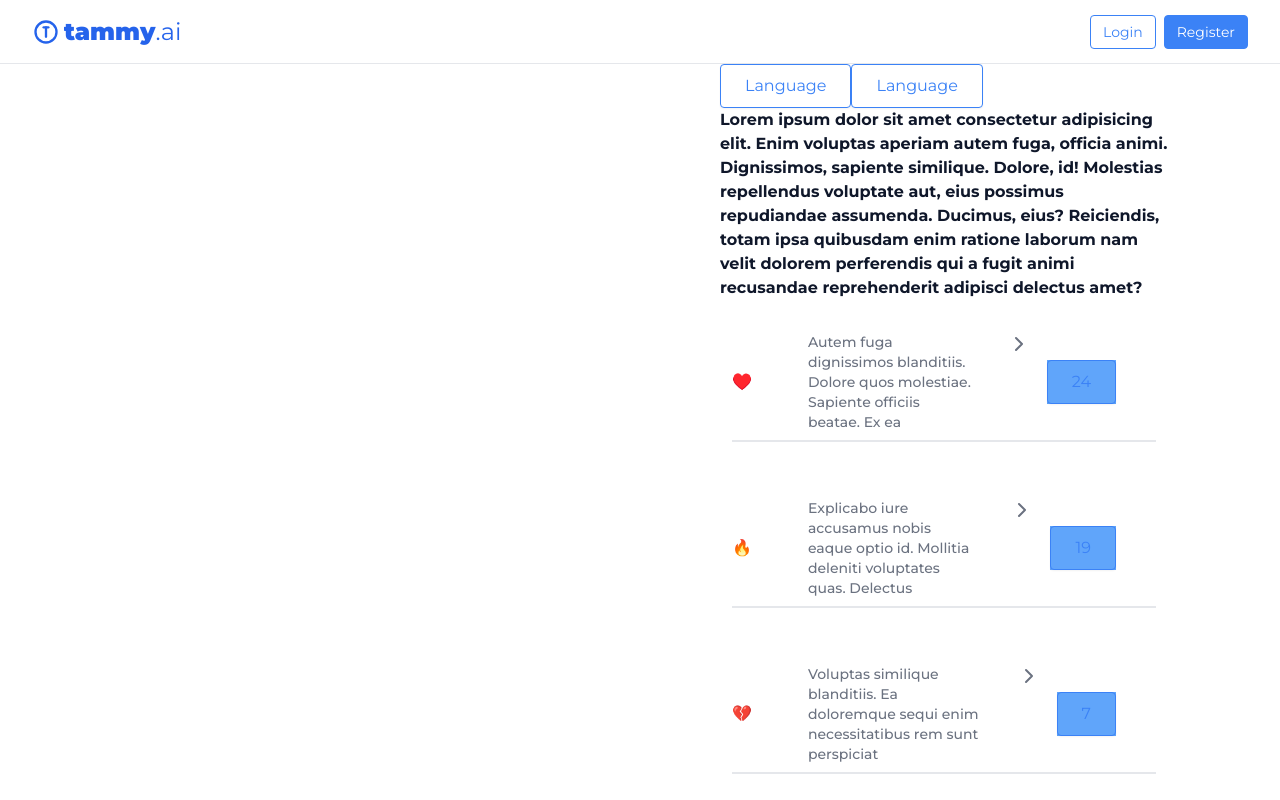
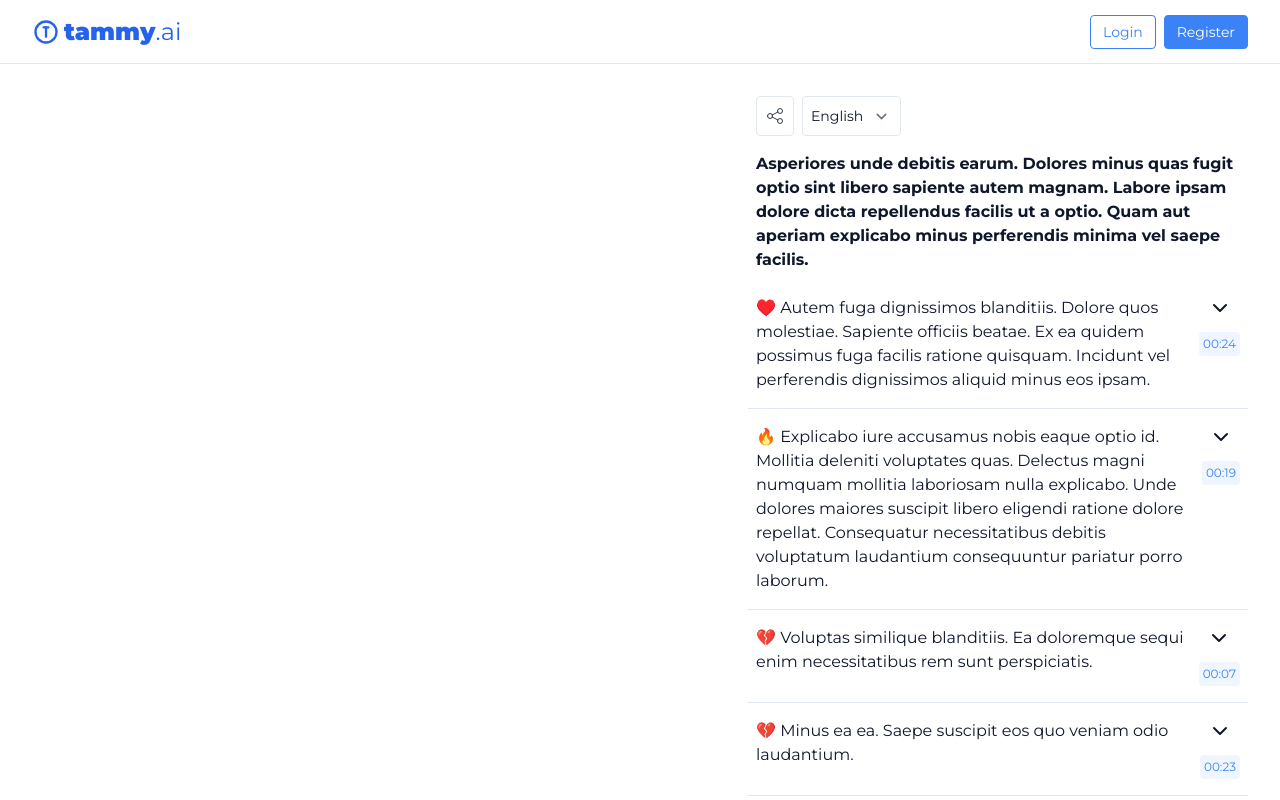
Before and after one commit to zaidakhterr/app-tammy-ai, a Next.js app: page /summary/1 in a window 1280 px wide. Shown: the top 800 px of the page. Built offline with nearby package versions, Linux system fonts and the light colour scheme.

Commit message:
summary page

```diff
--- a/pages/summary/[id].js
+++ b/pages/summary/[id].js
@@ -1,69 +1,56 @@
 import Container from "@/components/Container";
-import Image from "next/image";
+
 import { Disclosure } from "@headlessui/react";
 
-import { IconChevronDown, IconChevronRight } from "@tabler/icons-react";
+import { IconChevronDown, IconShare } from "@tabler/icons-react";
 import { useRouter } from "next/router";
 import { useQuery } from "@tanstack/react-query";
 import { fetchSummaryDetailData } from "@/api";
-import { OutlineButton } from "@/components/Button";
 import { useRef } from "react";
 import YouTube from "react-youtube";
-function Summary(props) {
+import { secondsToTime } from "@/utils/index";
+import classNames from "classnames";
+function Summary({ point, seekTo }) {
   return (
     <>
-      <div className="max-w-screen mx-auto w-full  rounded-2xl  bg-white p-3 ">
-        <div className="flex items-center border-b-2 ">
-          {props.emoji ? (
-            props.emoji
-          ) : (
-            <Image src={props.DefaultEmoji} alt="image not found" />
-          )}
+      <div className="w-full border-b border-slate-200 dark:border-slate-700 ">
         <Disclosure>
           {({ open }) => (
             <>
-                <div className="mx-10 flex  flex-col   ">
-                  <div className="flex items-center ">
-                    <Disclosure.Button className=" flex w-full justify-between  space-x-8 rounded-lg px-4 py-2 text-left text-sm font-medium  text-gray-500 focus:outline-none ">
-                      <span className="overflow-hidden text-ellipsis">
-                        {props.Description
-                          ? props.Description
-                          : "Lorem Ipsum Demo Text"}{" "}
-                      </span>
-                      <span>
-                        {" "}
-                        {open ? <IconChevronDown /> : <IconChevronRight />}
+              <Disclosure.Button className="md transtion-colors flex w-full justify-between gap-2 px-2 py-4 text-left hover:bg-slate-50 dark:hover:bg-slate-800">
+                <p className="w-full">
+                  {point.emoji} {point.description}
+                </p>
+                <span className="flex flex-col items-center gap-3">
+                  <IconChevronDown
+                    className={classNames(
+                      "h-6 w-6 min-w-[1.5rem] transition-transform",
+                      open && "rotate-180"
+                    )}
+                  />
+                  <button
+                    className="flex items-center justify-center rounded bg-blue-50 p-1  text-center text-xs text-blue-500 transition-colors hover:bg-blue-100 dark:bg-blue-500/10 dark:text-blue-600 dark:hover:bg-blue-500/20"
+                    onClick={e => {
+                      e.stopPropagation();
+                      seekTo(point.timestamp);
+                    }}
+                  >
+                    {secondsToTime(point.timestamp)}
+                  </button>
                 </span>
               </Disclosure.Button>
 
-                    <span className="bg-blue-400 text-blue-100">
-                      <OutlineButton
-                        onClick={() => {
-                          props.setStart(props.timestamp);
-                        }}
-                      >
-                        {props.timestamp ? props.timestamp : "00:00"}{" "}
-                      </OutlineButton>{" "}
-                    </span>
-                  </div>
-
-                  <Disclosure.Panel className="px-4  pb-2 text-sm text-gray-500 ">
-                    <ul>
+              <Disclosure.Panel className="w-full px-2 pt-4 pb-8 text-sm text-slate-600 dark:text-slate-400">
+                <ul className="ml-4 list-disc space-y-2">
                   {/* iteration of points array */}
-                      {props?.DataArray.map(val => {
-                        return (
-                          <>
-                            <li> {val} </li>
-                          </>
-                        );
+                  {point?.subPoints.map(val => {
+                    return <li key={val}>{val}</li>;
                   })}
                 </ul>
               </Disclosure.Panel>
-                </div>
             </>
           )}
         </Disclosure>
-        </div>
       </div>
     </>
   );
@@ -92,11 +79,7 @@ export default function SummaryPage() {
   const { points } = data;
   let videoId = youtube_parser(data.video);
 
-  function handleStart(val) {
-    // setStart(val);
-    seek(val);
-  }
-  function seek(time) {
+  function seekTo(time) {
     if (Player.current) {
       Player.current.seekTo(time);
     }
@@ -104,11 +87,10 @@ export default function SummaryPage() {
 
   return (
     <>
-      <Container>
-        <div class=" grid grid-cols-2 md:grid-cols-6">
-          <div class="lg:col-span-3">
+      <Container className="summary-grid mt-8 grid gap-8">
         <YouTube
-              className={"sticky top-16 aspect-video w-full"}
+          className={"h-full"}
+          iframeClassName={"w-full aspect-video sticky top-20 h-auto"}
           frameborder="0"
           allowfullscreen
           videoId={videoId}
@@ -117,45 +99,23 @@ export default function SummaryPage() {
             Player.current = e.target;
           }}
         />
+        <div>
+          <div className="flex gap-2 px-2">
+            <button className="flex h-10 items-center justify-center rounded border border-slate-200 bg-transparent bg-right stroke-slate-900 px-2  text-sm transition-colors hover:bg-slate-100 disabled:cursor-not-allowed disabled:bg-slate-100 disabled:stroke-slate-400 dark:border-slate-800 dark:stroke-white dark:hover:bg-slate-800 dark:disabled:bg-slate-800 dark:disabled:stroke-slate-600 ">
+              <IconShare className="h-5 w-5 stroke-1" />
+            </button>
+            <select className="flex h-10 items-center justify-center rounded border border-slate-200 bg-transparent stroke-slate-900 px-2 pr-8 text-sm transition-colors hover:bg-slate-100 disabled:cursor-not-allowed disabled:bg-slate-100 disabled:stroke-slate-400 dark:border-slate-800 dark:stroke-white dark:hover:bg-slate-800 dark:disabled:bg-slate-800 dark:disabled:stroke-slate-600 ">
+              {["English", "French", "Chinese"].map(language => (
+                <option key={language} value={language}>
+                  {language}
+                </option>
+              ))}
+            </select>
           </div>
-          <div className="max-w-screen-lg px-20 md:col-span-3 ">
-            <div className="flex flex-col">
-              {/* Buttons */}
-              <div className="flex">
-                {/* <button></button>
-            <button></button>
-            {/* Description Top  */}
-
-                <OutlineButton>Language</OutlineButton>
-                <OutlineButton>Language</OutlineButton>
-              </div>
-              <strong>
-                Lorem ipsum dolor sit amet consectetur adipisicing elit. Enim
-                voluptas aperiam autem fuga, officia animi. Dignissimos,
-                sapiente similique. Dolore, id! Molestias repellendus voluptate
-                aut, eius possimus repudiandae assumenda. Ducimus, eius?
-                Reiciendis, totam ipsa quibusdam enim ratione laborum nam velit
-                dolorem perferendis qui a fugit animi recusandae reprehenderit
-                adipisci delectus amet?
-              </strong>
-              {points.map(val => {
-                return (
-                  <>
-                    <div className="my-3 divide-y-2 divide-gray-400">
-                      <Summary
-                        DataArray={val?.subPoints}
-                        emoji={val?.emoji}
-                        timestamp={val?.timestamp}
-                        Description={val?.description.slice(0, 90)}
-                        setStart={handleStart}
-                      />
-                    </div>
-                  </>
-                );
+          <p className="mt-2 p-2 font-bold">{data.description}</p>
+          {points.map(point => {
+            return <Summary key={point.id} point={point} seekTo={seekTo} />;
           })}
-              {/* </div> */}
-            </div>
-          </div>
         </div>
       </Container>
     </>
--- a/styles/globals.css
+++ b/styles/globals.css
@@ -15,7 +15,7 @@ body {
 }
 
 .has-tooltip {
-  @apply relative;
+  @apply md:relative;
 }
 
 .has-tooltip:hover .tooltip {
@@ -33,3 +33,12 @@ body {
     animation-timing-function: cubic-bezier(0, 0, 0.2, 1);
   }
 }
+.summary-grid {
+  grid-template-columns: 1fr;
+}
+
+@media screen and (min-width: 1024px) {
+  .summary-grid {
+    grid-template-columns: auto 500px;
+  }
+}
--- a/utils/index.js
+++ b/utils/index.js
@@ -19,8 +19,14 @@ export const abbreviateNumber = number => {
 };
 
 export function youtube_parser(url) {
-  var regExp =
+  const regExp =
     /^.*((youtu.be\/)|(v\/)|(\/u\/\w\/)|(embed\/)|(watch\?))\??v?=?([^#&?]*).*/;
-  var match = url.match(regExp);
+  const match = url.match(regExp);
   return match && match[7].length == 11 ? match[7] : false;
 }
+
+export function secondsToTime(sec) {
+  const minutes = Math.floor(sec / 60);
+  const seconds = sec % 60;
+  return ("0" + minutes).slice(-2) + ":" + ("0" + seconds).slice(-2);
+}
```
Lines whose indentation alone changed are shown as unchanged.
